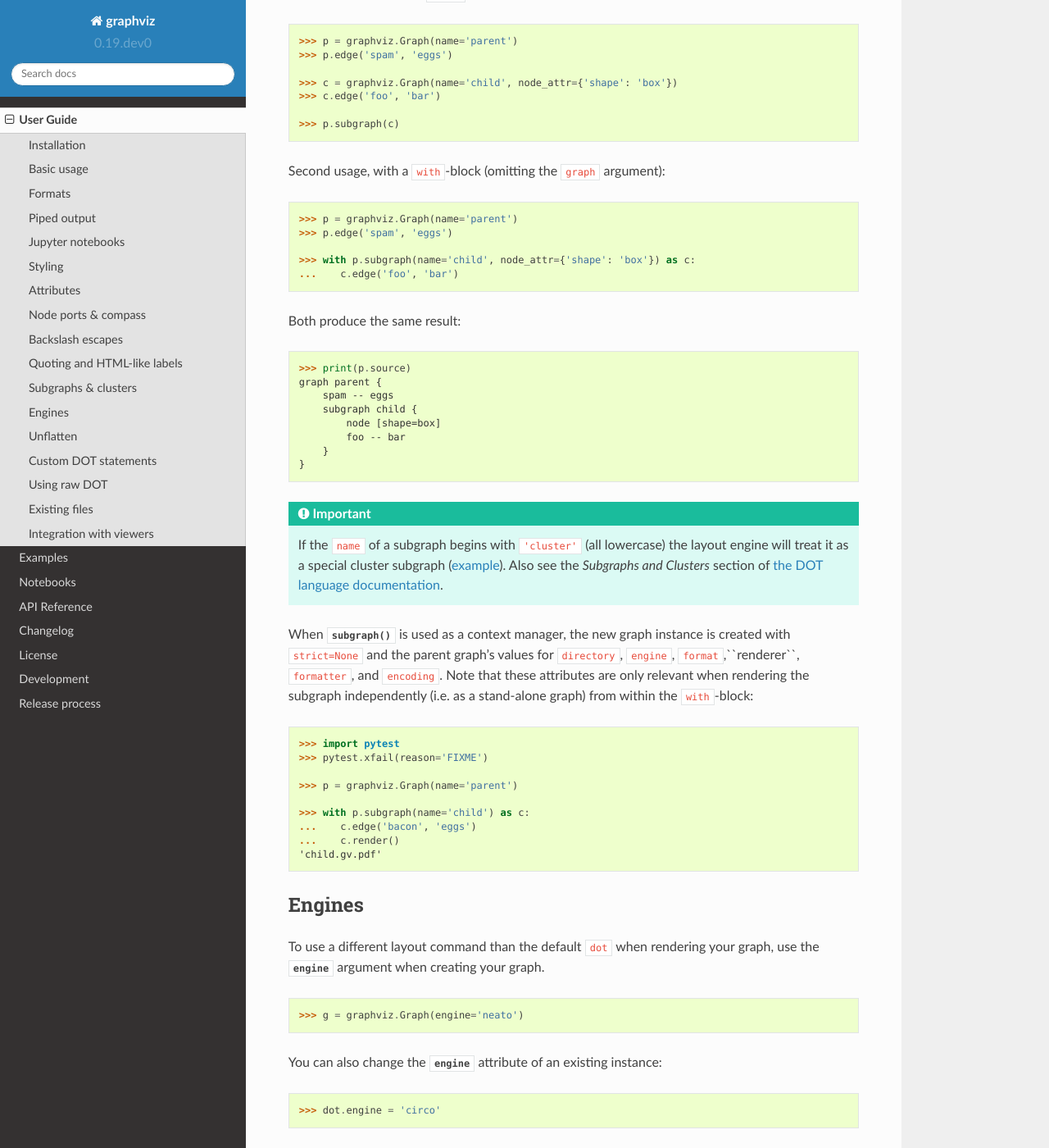
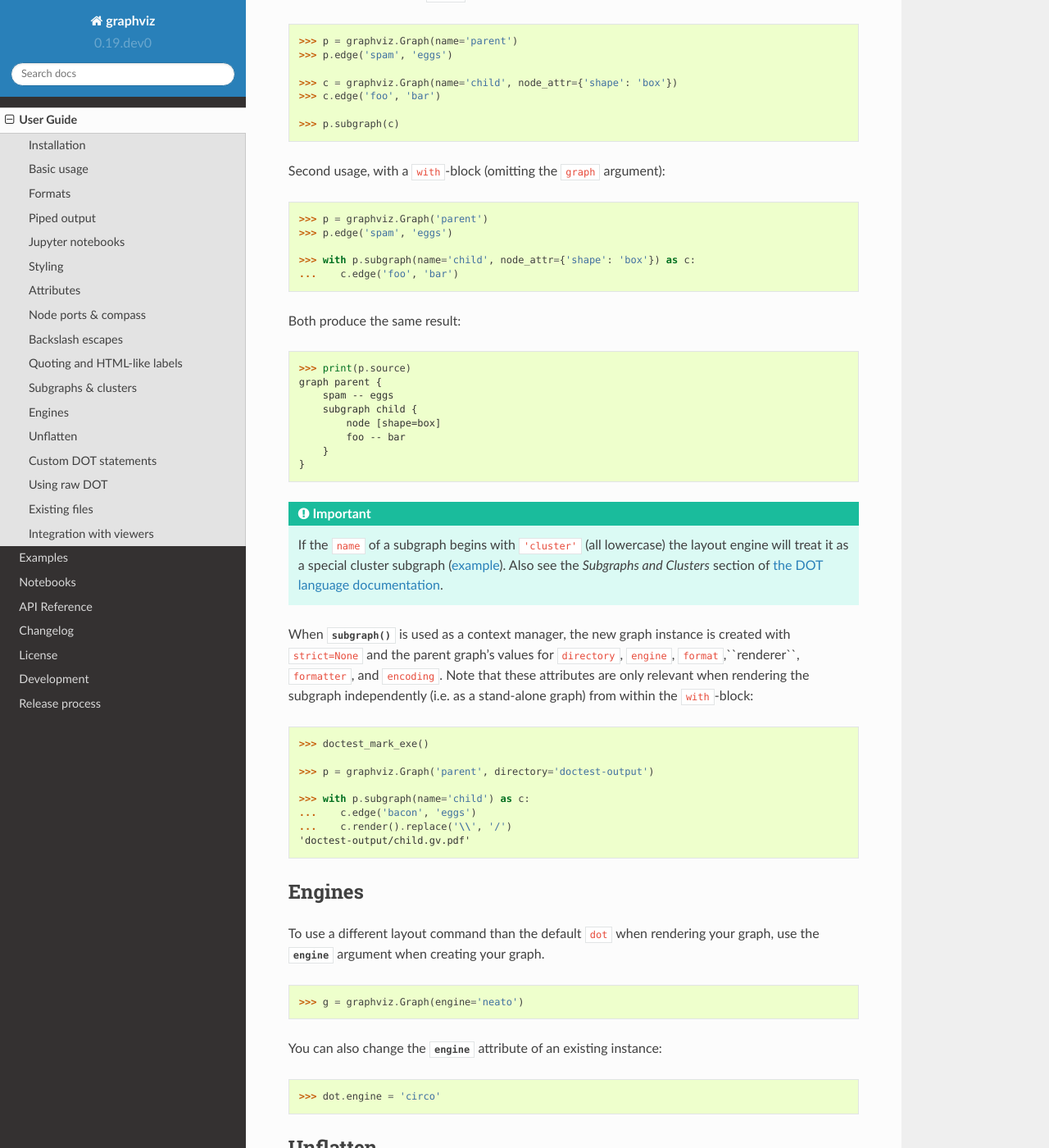
Before and after one commit to xflr6/graphviz, a Sphinx documentation site: the page built from docs/manual.rst, in a window 1280 px wide and 1400 px high, scrolled down 8452 px. Shown: the whole window at 82% size. Built offline with Sphinx 7.4.7 and the Read the Docs theme 2.0.0, drawn with Linux system fonts in a browser that asks for light colours; the version number is read from the project's files by our own code.

Commit message:
fix subraph child filepath

```diff
--- a/docs/manual.rst
+++ b/docs/manual.rst
@@ -482,7 +482,7 @@ Second usage, with a ``with``-block (omitting the ``graph`` argument):
 
 .. doctest::
 
-    >>> p = graphviz.Graph(name='parent')  # doctest: +NO_EXE
+    >>> p = graphviz.Graph('parent')  # doctest: +NO_EXE
     >>> p.edge('spam', 'eggs')
 
     >>> with p.subgraph(name='child', node_attr={'shape': 'box'}) as c:
@@ -516,15 +516,14 @@ Note that these attributes are only relevant when rendering the subgraph indepen
 
 .. doctest::
 
-    >>> import pytest
-    >>> pytest.xfail(reason='FIXME')
+    >>> doctest_mark_exe()
 
-    >>> p = graphviz.Graph(name='parent')
+    >>> p = graphviz.Graph('parent', directory='doctest-output')
 
     >>> with p.subgraph(name='child') as c:
     ...    c.edge('bacon', 'eggs')
-    ...    c.render()
-    'child.gv.pdf'
+    ...    c.render().replace('\\', '/')
+    'doctest-output/child.gv.pdf'
 
 
 Engines
@@ -589,8 +588,8 @@ The method returns a :class:`.Source` object that you can
 
 .. doctest::
 
-    >>> u = w.unflatten(stagger=2)  # doctest: +ELLIPSIS +NO_EXE
-    >>> u
+    >>> u = w.unflatten(stagger=2)  # doctest: +NO_EXE
+    >>> u  # doctest: +ELLIPSIS
     <graphviz.sources.Source object at 0x...>
 
 .. doctest::
```
Also changed, not shown: 2 other files.
